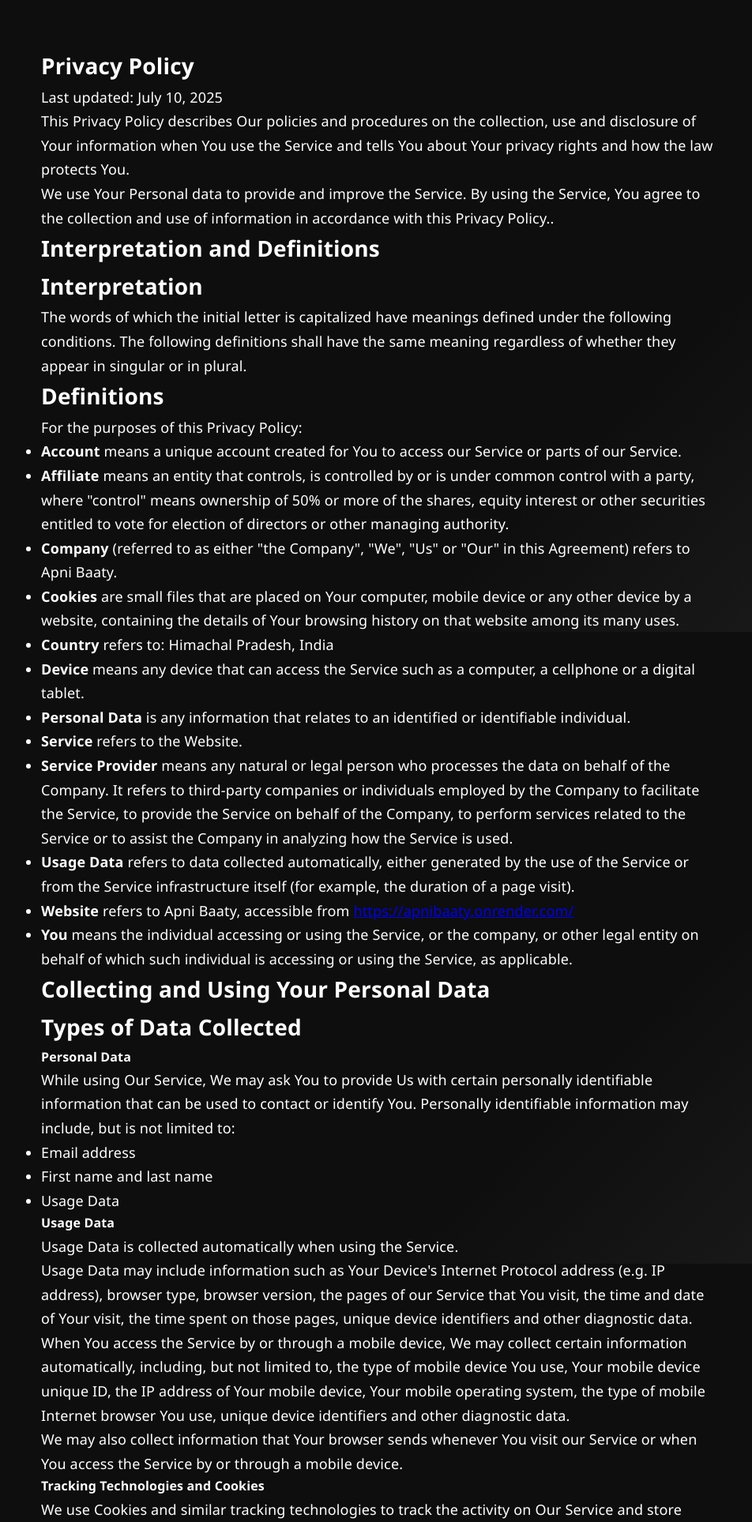
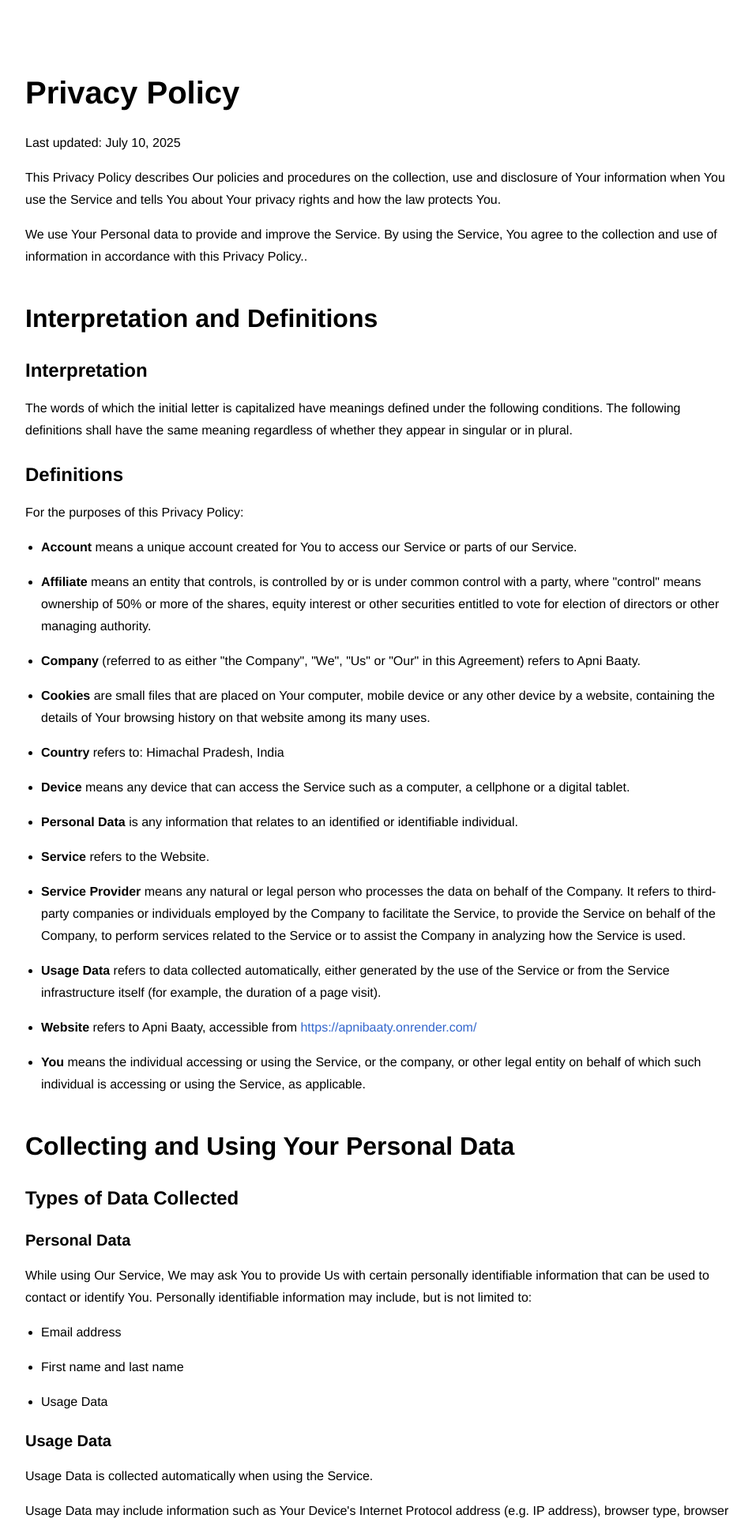
Before and after one commit to Apnibaaty/apnibaaty, a Flask app: page /privacy in a window 1280 px wide. Shown: the top 1927 px of the page at 79% size, without its empty margins (158-1110 px from the left). Run offline with Flask 3, Linux system fonts and the light colour scheme.

Commit message:
made some edits to the privacy policy template, including: by making its new css file and styled it

```diff
--- /dev/null
+++ b/static/css/privacy.css
@@ -0,0 +1,97 @@
+/* === General Page Style === */
+body {
+    background: #fff;
+    color: #000;
+    font-family: "Helvetica Neue", Helvetica, Arial, sans-serif;
+    font-size: 16px;
+    line-height: 1.75;
+    margin: 0;
+    padding: 0;
+}
+
+.static-page .content {
+    max-width: 900px;
+    margin: 40px auto;
+    padding: 20px;
+    background: #fff;
+    color: #000;
+}
+
+/* === Headings === */
+h1 {
+    font-size: 40px;
+    line-height: 60px;
+    font-weight: 700;
+    margin-bottom: 20px;
+}
+
+h2 {
+    font-size: 32px;
+    line-height: 48px;
+    font-weight: 700;
+    margin-top: 40px;
+    margin-bottom: 16px;
+}
+
+h3 {
+    font-size: 24px;
+    line-height: 36px;
+    font-weight: 700;
+    margin-top: 24px;
+    margin-bottom: 12px;
+}
+
+h4 {
+    font-size: 20px;
+    line-height: 30px;
+    font-weight: 700;
+    margin-top: 20px;
+    margin-bottom: 10px;
+}
+
+/* === Paragraphs & Lists === */
+p {
+    margin-bottom: 16px;
+}
+
+ul {
+    padding-left: 20px;
+    margin-bottom: 16px;
+}
+
+li {
+    margin-bottom: 8px;
+}
+
+/* === Links === */
+a {
+    color: #3366cc;
+    text-decoration: none;
+}
+
+a:hover {
+    text-decoration: underline;
+}
+
+/* === Responsive === */
+@media screen and (max-width: 768px) {
+    .static-page .content {
+        padding: 16px;
+        margin: 20px auto;
+    }
+
+    h1 {
+        font-size: 30px;
+        line-height: 44px;
+    }
+
+    h2 {
+        font-size: 24px;
+        line-height: 36px;
+    }
+
+    h3 {
+        font-size: 20px;
+        line-height: 30px;
+    }
+}
--- a/templates/privacy.html
+++ b/templates/privacy.html
@@ -4,7 +4,7 @@
   <meta charset="UTF-8">
   <title>Privacy Policy - ApniBaaty</title>
   <meta name="viewport" content="width=device-width, initial-scale=1.0">
-  <link rel="stylesheet" href="{{ url_for('static', filename='css/style.css') }}">
+  <link rel="stylesheet" href="{{ url_for('static', filename='css/privacy.css') }}">
 </head>
 <body class="static-page">
 
@@ -82,7 +82,7 @@
 <li><strong>Cookies or Browser Cookies.</strong> A cookie is a small file placed on Your Device. You can instruct Your browser to refuse all Cookies or to indicate when a Cookie is being sent. However, if You do not accept Cookies, You may not be able to use some parts of our Service. Unless you have adjusted Your browser setting so that it will refuse Cookies, our Service may use Cookies.</li>
 <li><strong>Web Beacons.</strong> Certain sections of our Service and our emails may contain small electronic files known as web beacons (also referred to as clear gifs, pixel tags, and single-pixel gifs) that permit the Company, for example, to count users who have visited those pages or opened an email and for other related website statistics (for example, recording the popularity of a certain section and verifying system and server integrity).</li>
 </ul>
-<p>Cookies can be "Persistent" or "Session" Cookies. Persistent Cookies remain on Your personal computer or mobile device when You go offline, while Session Cookies are deleted as soon as You close Your web browser. Learn more about cookies on the <a href="https://www.freeprivacypolicy.com/blog/sample-privacy-policy-template/#Use_Of_Cookies_And_Tracking" target="_blank">Free Privacy Policy website</a> article.</p>
+<p>Cookies can be "Persistent" or "Session" Cookies. Persistent Cookies remain on Your personal computer or mobile device when You go offline, while Session Cookies are deleted as soon as You close Your web browser.</a></p>
 <p>We use both Session and Persistent Cookies for the purposes set out below:</p>
 <ul>
 <li>
```
